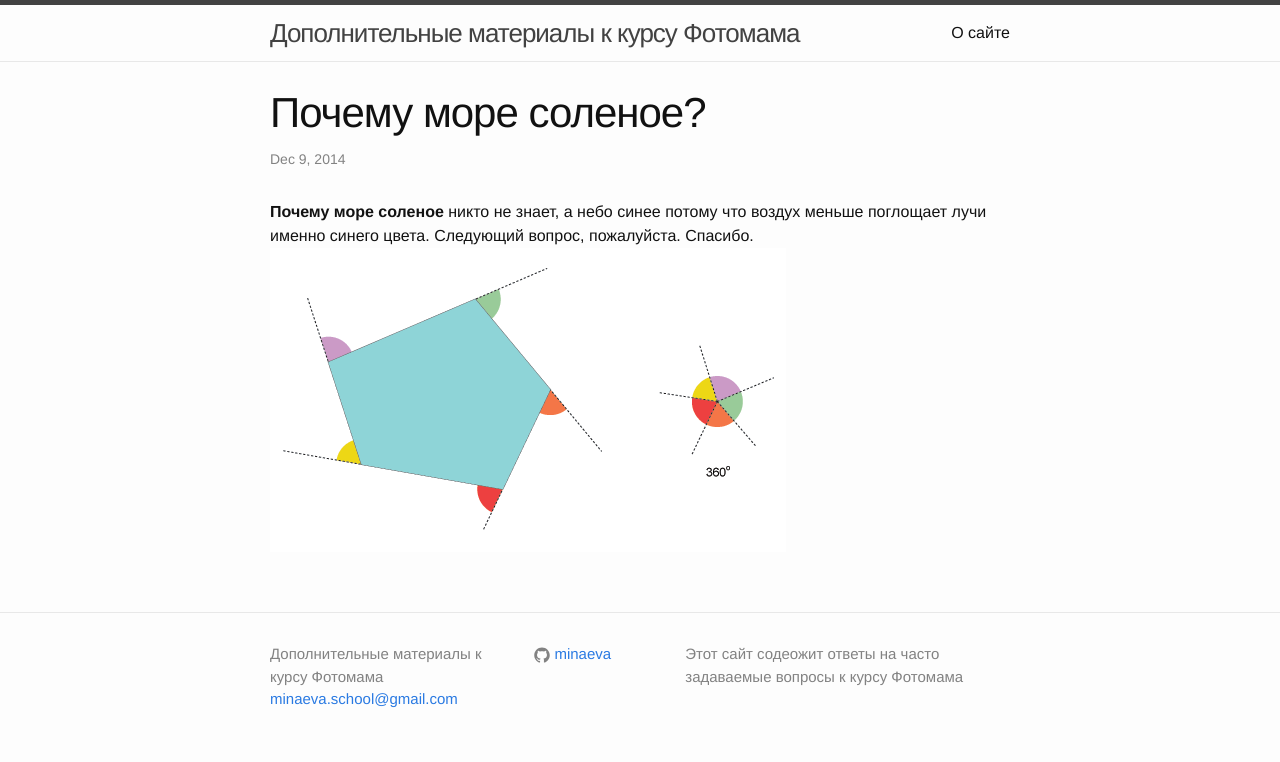
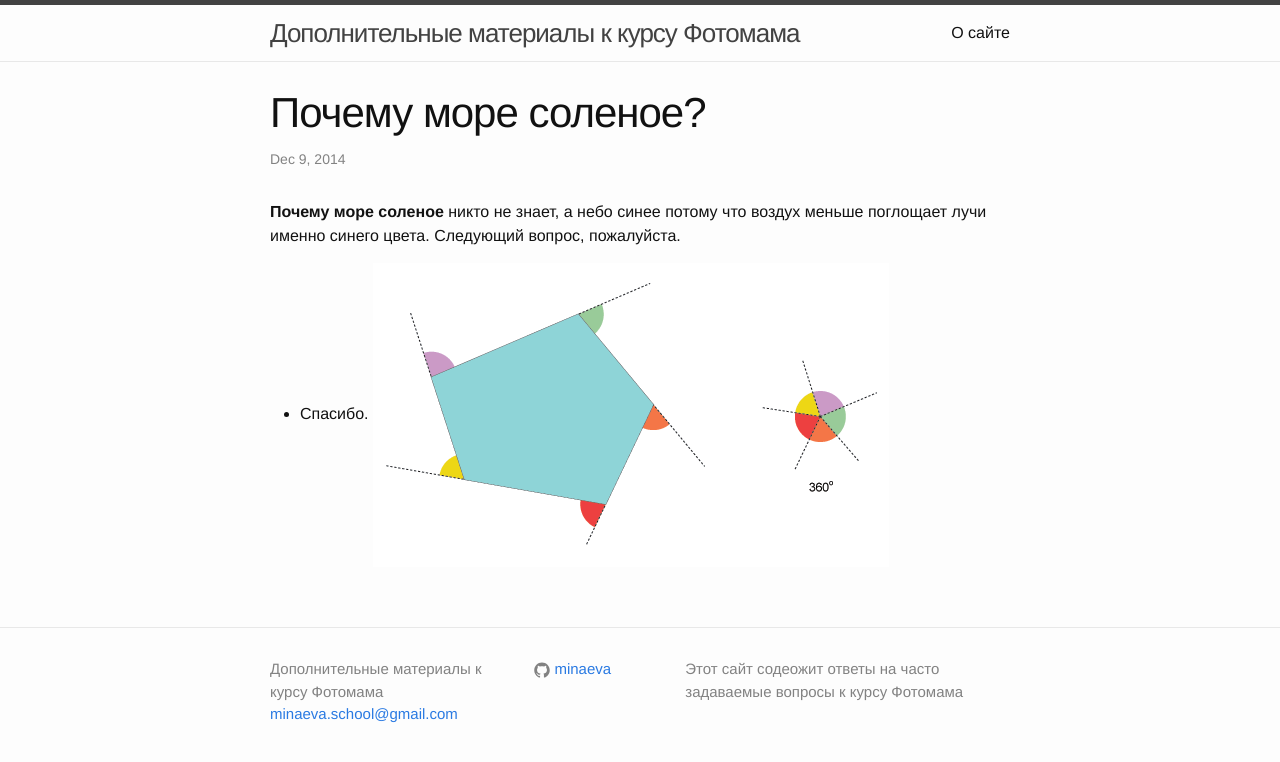
Before and after one commit to minaeva/minaeva.github.io, a Jekyll site: the page built from _posts/2014-12-09-saltsea.md, in a window 1280 px wide. Shown: the top 762 px of the page. Built offline with Jekyll 4.4.1, drawn with Linux system fonts in a browser that asks for light colours.

```diff
--- a/_posts/2014-12-09-saltsea.md
+++ b/_posts/2014-12-09-saltsea.md
@@ -7,5 +7,5 @@ published: true
 
 **Почему море соленое** никто не знает, а небо синее потому что воздух меньше поглощает лучи именно синего цвета.
 Следующий вопрос, пожалуйста.
-Спасибо.
+- Спасибо.
 ![54UZf.png](/img/54UZf.png)
```
